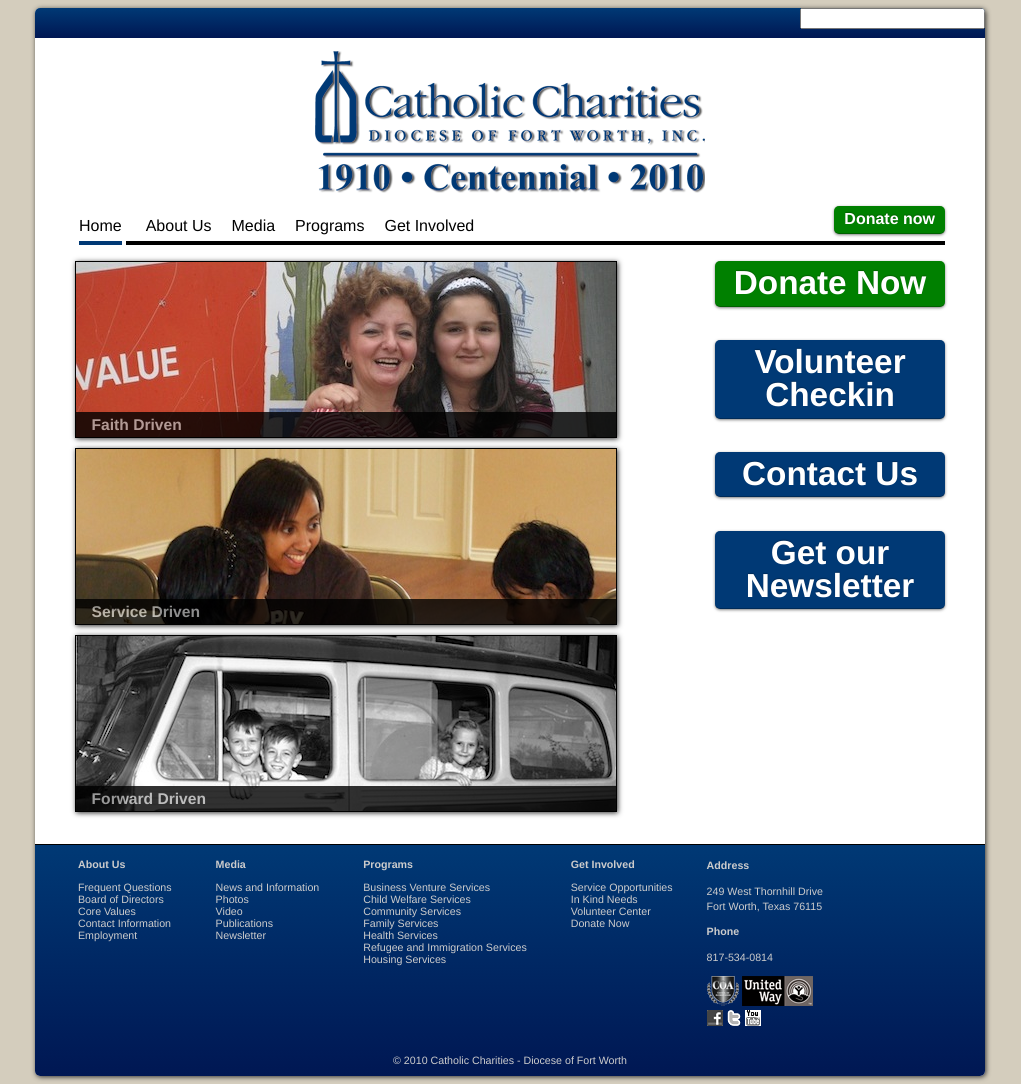
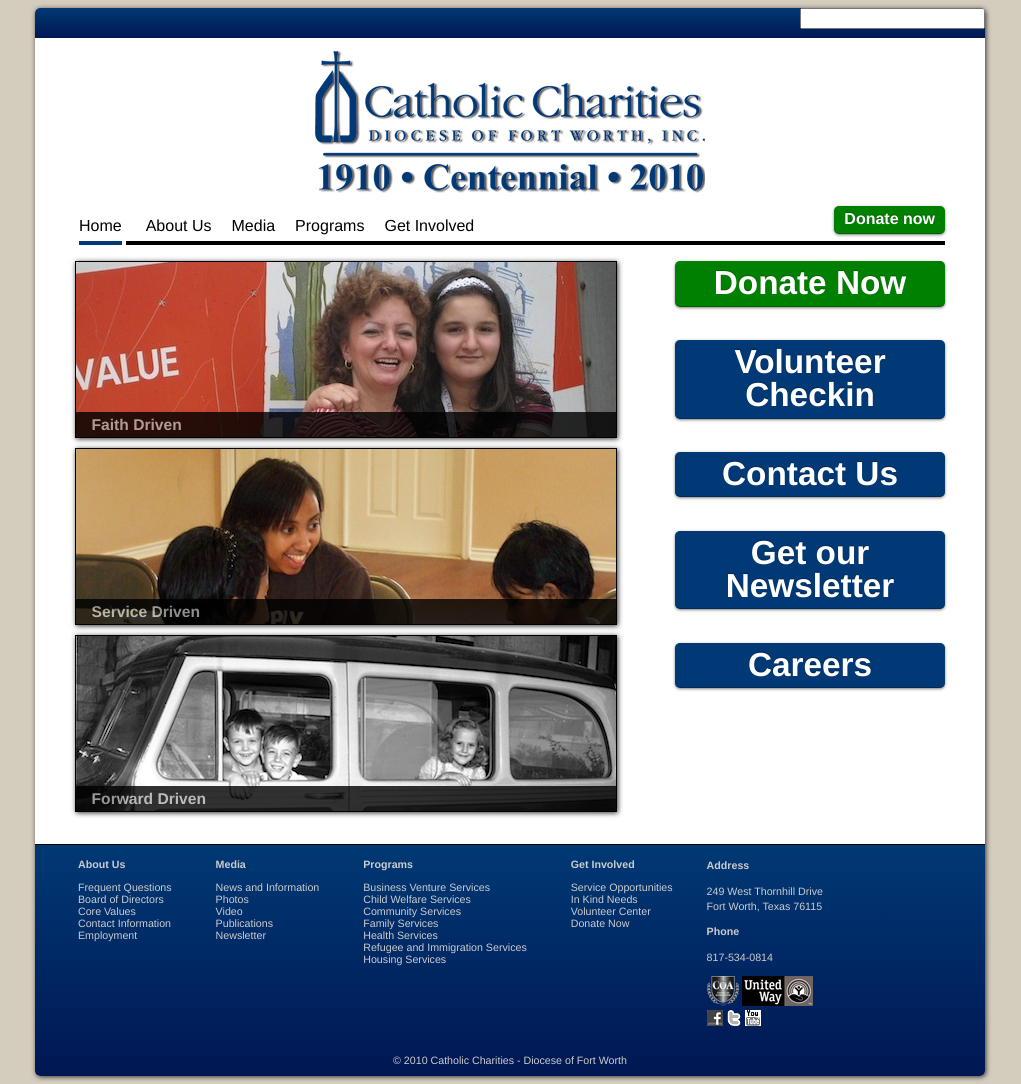
Before and after one commit to kientran/ccdofw-2010, a PHP site: page / in a window 1280 px wide. Shown: the whole page, without its empty margins (130-1151 px from the left). Run offline with PHP 8.4, Linux system fonts and the light colour scheme; some libraries are stand-ins or nearby versions.

Commit message:
Tweak column widths

```diff
--- a/index.html
+++ b/index.html
@@ -157,6 +157,11 @@
     <a href="#" id="front_donate" class="blue awesome">Get our Newsletter</a>
   </div>
 
+  <div id="front_action">
+    <a href="#" id="front_donate" class="blue awesome">Careers</a>
+  </div>
+
+
 </div>
 
 <footer>
--- a/src/screen.scss
+++ b/src/screen.scss
@@ -29,14 +29,13 @@ body.two-col {
     @include column($blueprint_grid_columns); }
   #sidebar {
     $sidebar_columns: floor($blueprint_grid_columns / 3);
-    @include column($sidebar_columns - 2, true);
-    @include prepend(2);
+    @include column($sidebar_columns - 1, true);
+    @include prepend(1);
   }
   #content {
     $content_columns: ceil(2 * $blueprint_grid_columns / 3 - 1);
-    @include column($content_columns - 2);
+    @include column($content_columns - 1);
     @include prepend(1);
-    @include append(1);
    }
 }
 
@@ -215,7 +214,7 @@ div#front_action {
   a {
     text-align: center;
     font-size: 2.5em;
-    width: 210px;
+    width: 250px;
     margin-bottom: 1em;
   }
 }
--- a/stylesheets/screen.css
+++ b/stylesheets/screen.css
@@ -109,8 +109,8 @@ body.two-col #sidebar {
   display: inline;
   float: left;
   margin-right: 0;
-  width: 230px;
-  padding-left: 80px;
+  width: 270px;
+  padding-left: 40px;
 }
 /* line 138, ../../../../../Library/Ruby/Gems/1.8/gems/compass-0.10.0.rc5/frameworks/blueprint/stylesheets/blueprint/_grid.scss */
 * html body.two-col #sidebar {
@@ -121,16 +121,15 @@ body.two-col #content {
   display: inline;
   float: left;
   margin-right: 10px;
-  width: 510px;
+  width: 550px;
   padding-left: 40px;
-  padding-right: 40px;
 }
 /* line 138, ../../../../../Library/Ruby/Gems/1.8/gems/compass-0.10.0.rc5/frameworks/blueprint/stylesheets/blueprint/_grid.scss */
 * html body.two-col #content {
   overflow-x: hidden;
 }
 
-/* line 43, ../src/screen.scss */
+/* line 42, ../src/screen.scss */
 body {
   height: 100%;
   background-image: -webkit-gradient(linear, 0% 0%, 0% 100%, color-stop(0%, #b8ae96), color-stop(100%, #d4cdbd));
@@ -140,17 +139,17 @@ body {
   font-family: "Helvetica Neue", "Arial", "Helvetica", sans-serif;
   font-size: 10pt;
 }
-/* line 50, ../src/screen.scss */
+/* line 49, ../src/screen.scss */
 body a {
   text-decoration: none;
   color: #003975;
 }
-/* line 54, ../src/screen.scss */
+/* line 53, ../src/screen.scss */
 body p {
   line-height: 1.4em;
 }
 
-/* line 59, ../src/screen.scss */
+/* line 58, ../src/screen.scss */
 .awesome {
   background: #222;
   display: inline-block;
@@ -169,27 +168,27 @@ body p {
   cursor: pointer;
 }
 
-/* line 79, ../src/screen.scss */
+/* line 78, ../src/screen.scss */
 .green.awesome {
   background-color: green;
 }
 
-/* line 82, ../src/screen.scss */
+/* line 81, ../src/screen.scss */
 .green.awesome:hover {
   background-color: #22a222;
 }
 
-/* line 86, ../src/screen.scss */
+/* line 85, ../src/screen.scss */
 .blue.awesome {
   background-color: #003975;
 }
 
-/* line 89, ../src/screen.scss */
+/* line 88, ../src/screen.scss */
 .blue.awesome:hover {
   background-color: #225b97;
 }
 
-/* line 93, ../src/screen.scss */
+/* line 92, ../src/screen.scss */
 div#container {
   background: white;
   -moz-box-shadow: #333333 1px 1px 5px;
@@ -204,7 +203,7 @@ div#container {
   border-radius: 5px;
 }
 
-/* line 99, ../src/screen.scss */
+/* line 98, ../src/screen.scss */
 header div#searchbar {
   text-align: right;
   font-size: 0.7em;
@@ -212,12 +211,12 @@ header div#searchbar {
   background-image: -moz-linear-gradient(top, #003975 0%, #001753 100%);
   height: 30px;
 }
-/* line 105, ../src/screen.scss */
+/* line 104, ../src/screen.scss */
 header div#logobar {
   height: 150px;
   color: white;
 }
-/* line 109, ../src/screen.scss */
+/* line 108, ../src/screen.scss */
 header div#logobar a {
   display: block;
   margin: 1em auto;
@@ -226,7 +225,7 @@ header div#logobar a {
   text-indent: -9999px;
   background-image: url(../images/cclogo.png);
 }
-/* line 118, ../src/screen.scss */
+/* line 117, ../src/screen.scss */
 header navigation {
   font-size: 1.2em;
   padding-right: 40px;
@@ -240,21 +239,21 @@ header navigation {
 * html header navigation {
   overflow-x: hidden;
 }
-/* line 123, ../src/screen.scss */
+/* line 122, ../src/screen.scss */
 header navigation a {
   color: black;
 }
-/* line 126, ../src/screen.scss */
+/* line 125, ../src/screen.scss */
 header navigation a:hover {
   color: #003975;
 }
-/* line 129, ../src/screen.scss */
+/* line 128, ../src/screen.scss */
 header navigation ul {
   list-style: none;
   border-bottom: 4px solid black;
   padding: 0px;
 }
-/* line 135, ../src/screen.scss */
+/* line 134, ../src/screen.scss */
 header navigation li {
   float: left;
   position: relative;
@@ -263,32 +262,32 @@ header navigation li {
   margin-right: 10px;
   border-bottom: 4px solid black;
 }
-/* line 144, ../src/screen.scss */
+/* line 143, ../src/screen.scss */
 header navigation li a {
   margin-bottom: -4px;
   padding-bottom: 10px;
   display: block;
 }
-/* line 150, ../src/screen.scss */
+/* line 149, ../src/screen.scss */
 header navigation ul .first {
   margin-left: 0px;
 }
-/* line 154, ../src/screen.scss */
+/* line 153, ../src/screen.scss */
 header navigation ul .current {
   border-color: #003975;
 }
-/* line 158, ../src/screen.scss */
+/* line 157, ../src/screen.scss */
 header navigation ul .current a, header navigation ul .current a:hover {
   border-left: 4px solid white;
   border-right: 4px solid white;
 }
-/* line 163, ../src/screen.scss */
+/* line 162, ../src/screen.scss */
 header navigation div#nav_donate {
   float: right;
   margin-top: 5px;
 }
 
-/* line 171, ../src/screen.scss */
+/* line 170, ../src/screen.scss */
 .boxgrid {
   width: 540px;
   height: 175px;
@@ -303,14 +302,14 @@ header navigation div#nav_donate {
   -o-box-shadow: #333333 1px 1px 5px;
   box-shadow: #333333 1px 1px 5px;
 }
-/* line 181, ../src/screen.scss */
+/* line 180, ../src/screen.scss */
 .boxgrid img {
   position: absolute;
   top: 0;
   left: 0;
   border: 0;
 }
-/* line 187, ../src/screen.scss */
+/* line 186, ../src/screen.scss */
 .boxgrid p {
   padding: 0 10px;
   color: #afafaf;
@@ -318,13 +317,13 @@ header navigation div#nav_donate {
   font: 10pt;
   margin: 1em;
 }
-/* line 194, ../src/screen.scss */
+/* line 193, ../src/screen.scss */
 .boxgrid h3 {
   color: #afafaf;
   margin: 0.25em 1em;
 }
 
-/* line 200, ../src/screen.scss */
+/* line 199, ../src/screen.scss */
 .boxcaption {
   float: left;
   position: absolute;
@@ -334,21 +333,21 @@ header navigation div#nav_donate {
   opacity: 0.8;
 }
 
-/* line 209, ../src/screen.scss */
+/* line 208, ../src/screen.scss */
 .caption .boxcaption {
   top: 150px;
   left: 0;
 }
 
-/* line 215, ../src/screen.scss */
+/* line 214, ../src/screen.scss */
 div#front_action a {
   text-align: center;
   font-size: 2.5em;
-  width: 210px;
+  width: 250px;
   margin-bottom: 1em;
 }
 
-/* line 223, ../src/screen.scss */
+/* line 222, ../src/screen.scss */
 footer {
   color: #ccc;
   margin-top: 2em;
@@ -357,39 +356,39 @@ footer {
   background-image: -moz-linear-gradient(top, #003975 0%, #001753 100%);
   font-size: 0.8em;
 }
-/* line 225, ../src/screen.scss */
+/* line 224, ../src/screen.scss */
 footer table {
   padding: 0;
   margin: 0;
 }
-/* line 229, ../src/screen.scss */
+/* line 228, ../src/screen.scss */
 footer a {
   color: #ccc;
 }
-/* line 232, ../src/screen.scss */
+/* line 231, ../src/screen.scss */
 footer a:hover {
   color: white;
   text-decoration: underline;
 }
-/* line 241, ../src/screen.scss */
+/* line 240, ../src/screen.scss */
 footer table tr td {
   vertical-align: top;
 }
-/* line 244, ../src/screen.scss */
+/* line 243, ../src/screen.scss */
 footer li {
   list-style: none;
 }
-/* line 247, ../src/screen.scss */
+/* line 246, ../src/screen.scss */
 footer .footer_head {
   font-weight: bold;
   color: #ccc;
   margin-bottom: 1em;
 }
-/* line 253, ../src/screen.scss */
+/* line 252, ../src/screen.scss */
 footer #footer_address p {
   margin-left: 30px;
 }
-/* line 257, ../src/screen.scss */
+/* line 256, ../src/screen.scss */
 footer #copyright {
   text-align: center;
   padding: 1em;
```
